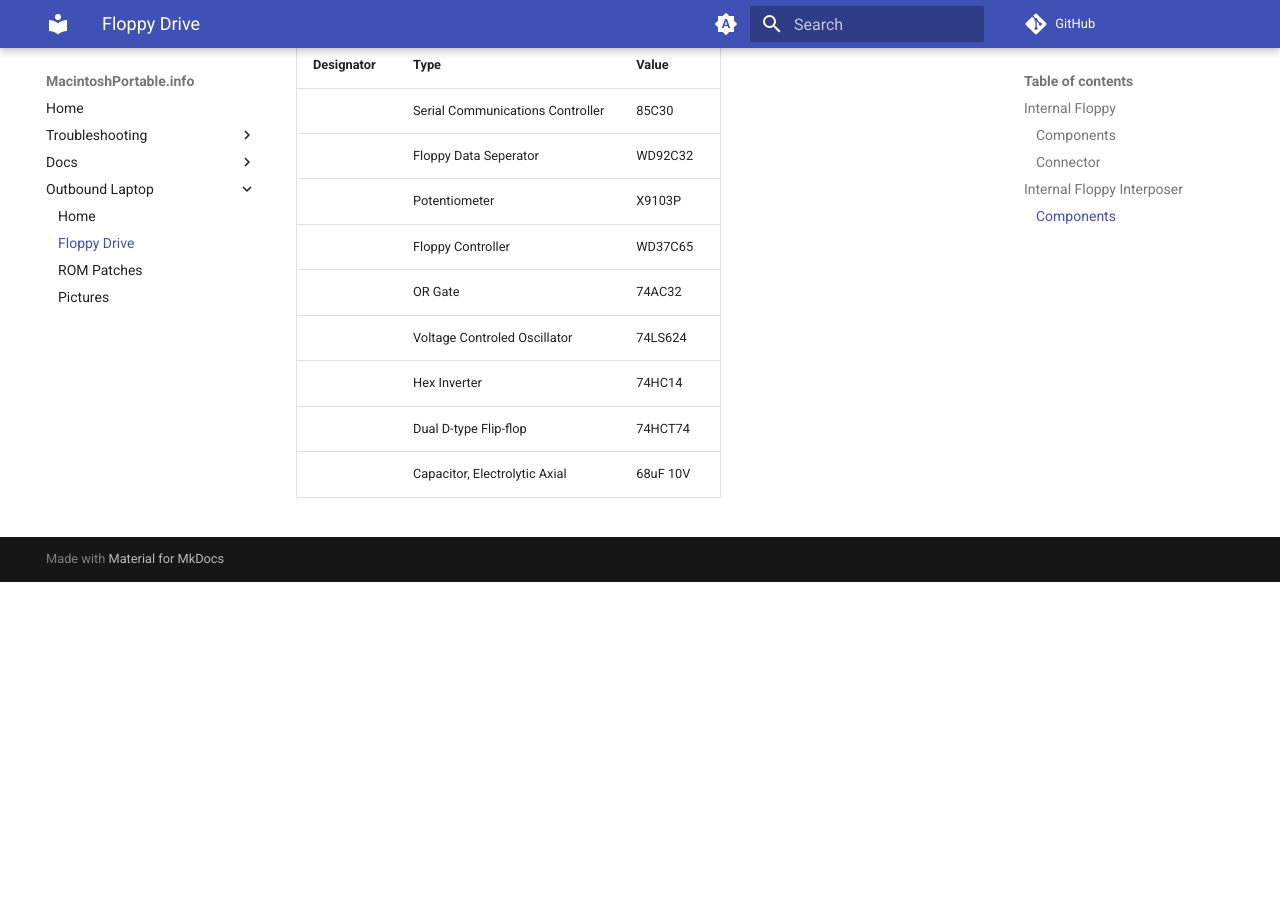
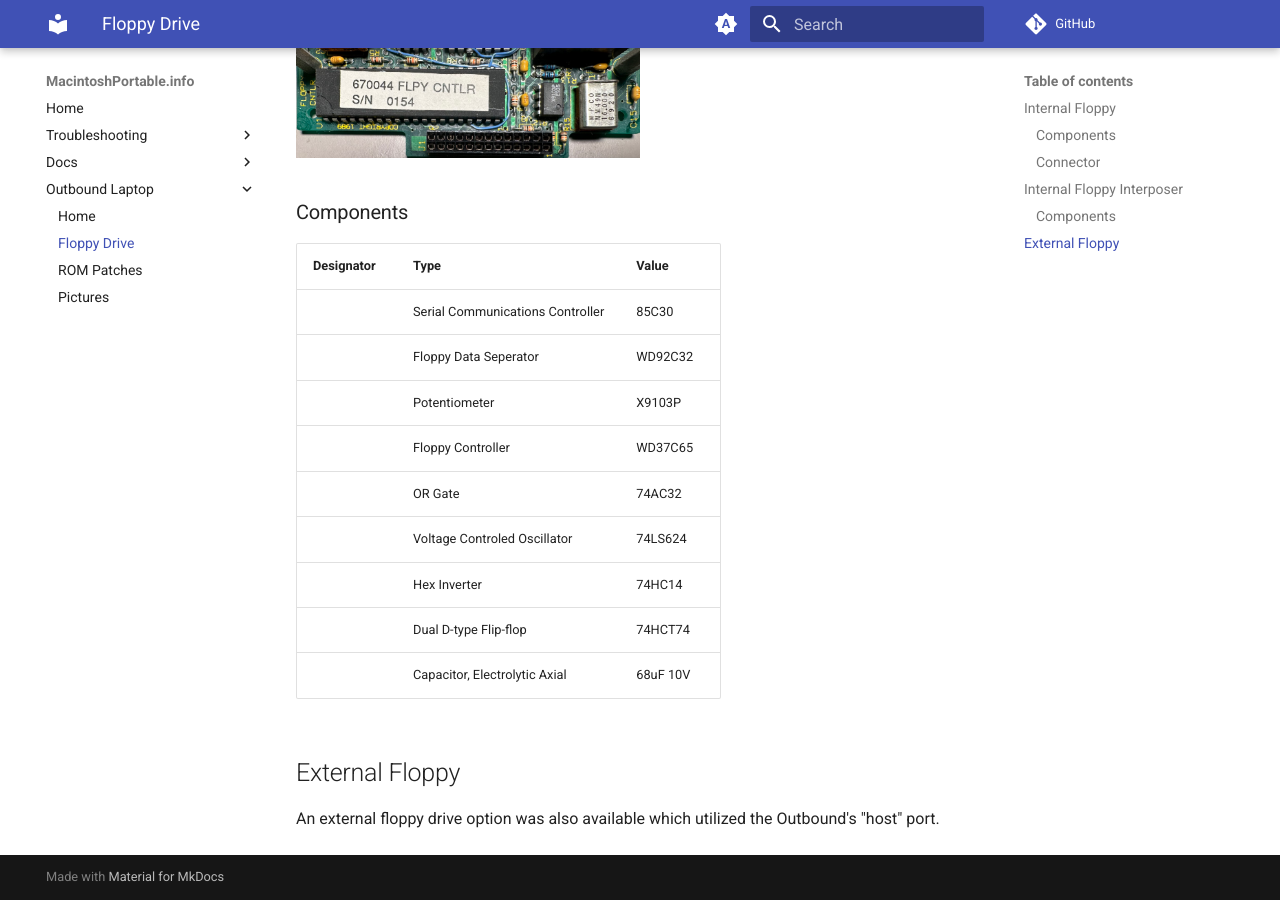
Before and after one commit to rezafouladian/MacintoshPortable, an MkDocs documentation site: the page built from docs/outbound/Floppy.md, in a window 1280 px wide and 900 px high, scrolled down 2136 px. Built offline with MkDocs 1.6.1 and Material for MkDocs 9.7.7, drawn with Linux system fonts in a browser that asks for light colours; comment, search, counter and statistics services are not loaded; before the commit the page ends 2718 px from its top, so only the background shows below that; some of the changed text lies outside the part shown.

Commit message:
Add floppy drive information and pictures

```diff
--- a/docs/outbound/Floppy.md
+++ b/docs/outbound/Floppy.md
@@ -2,7 +2,11 @@
 
 ## Internal Floppy
 
+![](media/floppytop.jpg){ width="15%" } ![](media/floppybottom.jpg){ width="14.7%" }
+
 The PCB in the Citizen U0DA-07A appears to have the part number C70-1070.
+
+The drive is a "Slim" 3.5" drive, measuring around 19.5mm x 101.5mm x 134mm.
 
 ### Components
 
@@ -55,3 +59,7 @@ The PCB in the Citizen U0DA-07A appears to have the part number C70-1070.
 | | Hex Inverter | 74HC14 |
 | | Dual D-type Flip-flop | 74HCT74 |
 | | Capacitor, Electrolytic Axial | 68uF 10V |
+
+## External Floppy
+
+An external floppy drive option was also available which utilized the Outbound's "host" port.
```
Also changed, not shown: docs/outbound/media/floppybottom.jpg (added), docs/outbound/media/floppytop.jpg (added).
